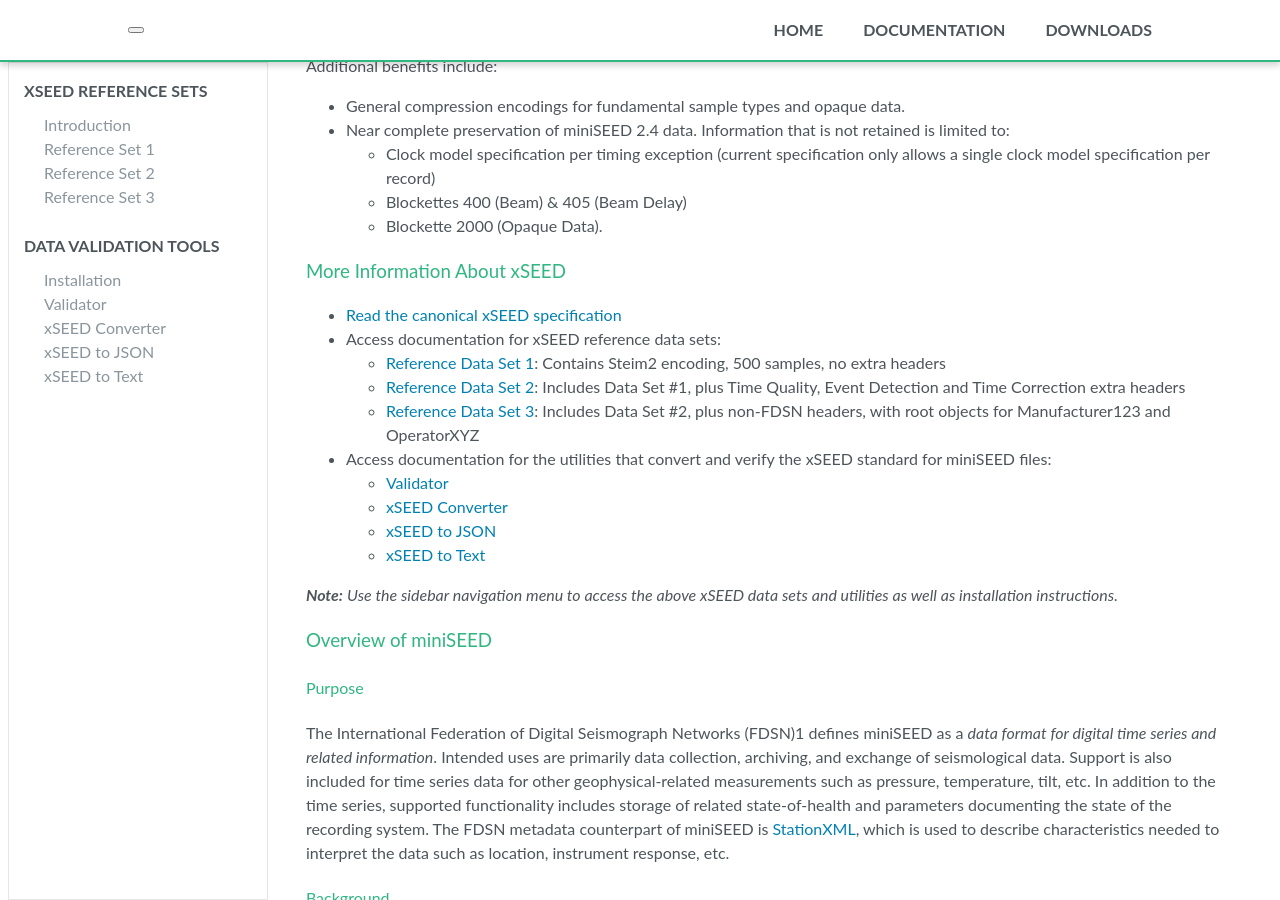
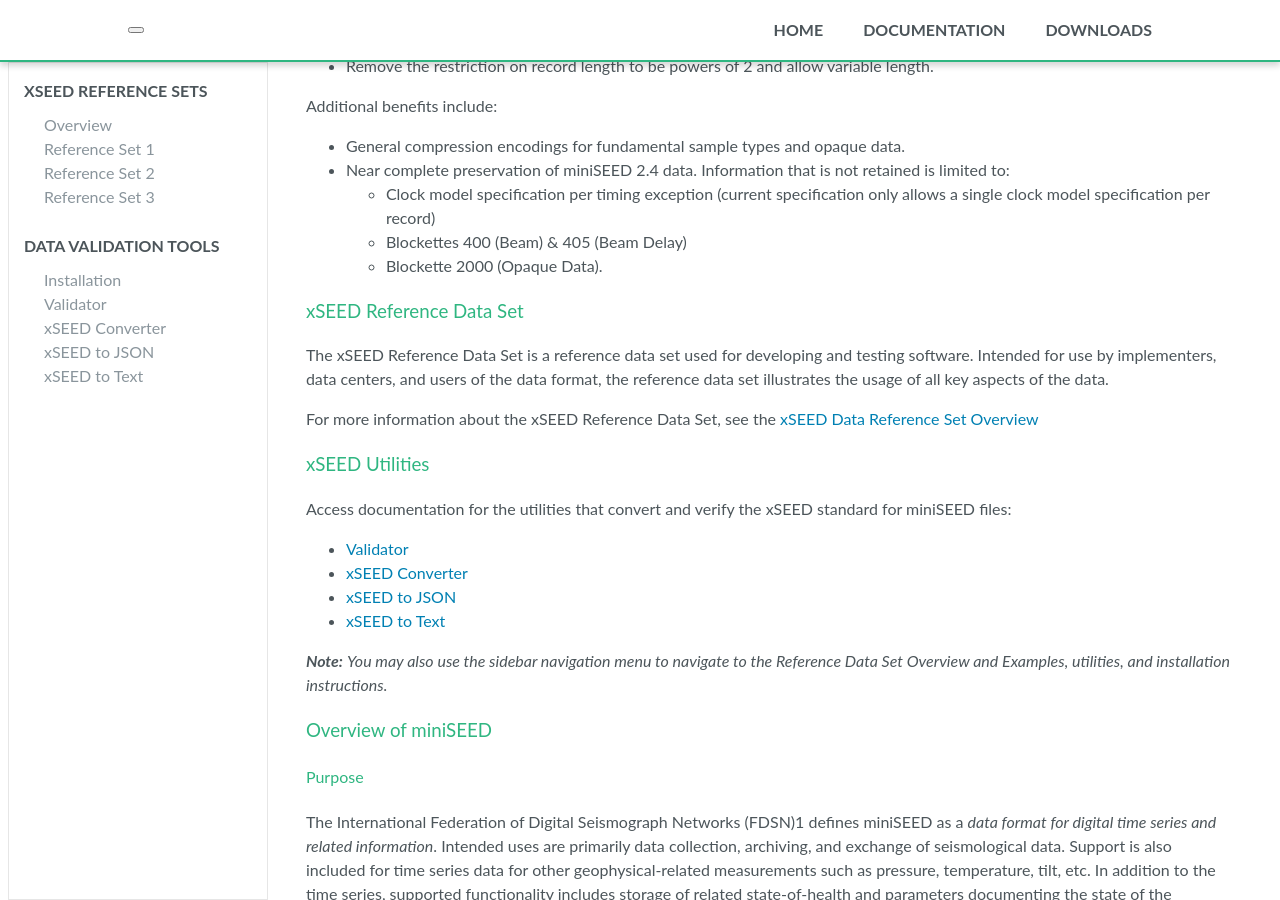
Before and after one commit to jeffreyleifer/xseed-utils, a Jekyll site: the page built from docs/documentation.md, in a window 1280 px wide and 900 px high, scrolled down 1155 px. Built offline with Jekyll 4.4.1, drawn with Linux system fonts in a browser that asks for light colours; nearby versions of some CDN libraries; comment, search, counter and statistics services are not loaded; some of the changed text lies outside the part shown.

Commit message:
Changes to documentation.md and xSEED Ref Set Introduction (changed to Overview)

```diff
--- a/docs/documentation.md
+++ b/docs/documentation.md
@@ -19,7 +19,9 @@ Changes are being proposed to miniSEED due to identifier limitations for:
 
 However, changing the fundamental identifiers requires changes to key fields in miniSEED that would render it incompatible with the current release (2.4). Such a small yet disruptive change affords the opportunity to evolve to xSEED, a next generation time series data format that addresses a number of historical issues and creates new capability to address future needs.
 
-### Benefits of xSEED
+[Read the canonical xSEED specification](https://iris-edu.github.io/xseed-specification/xSEED%20-%20DRAFT%2020180511.pdf).
+
+### xSEED Benefits
 
 xSEED offers the ability to:
 
@@ -51,20 +53,22 @@ Additional benefits include:
   - Blockettes 400 (Beam) & 405 (Beam Delay)
   - Blockette 2000 (Opaque Data).
 
-### More Information About xSEED
+### xSEED Reference Data Set
 
-- [Read the canonical xSEED specification](https://iris-edu.github.io/xseed-specification/xSEED%20-%20DRAFT%2020180511.pdf)
-- Access documentation for xSEED reference data sets:
-  - [Reference Data Set 1](https://xseed.pages.isti.com/xseed-utils/documentation/xSEED%20Reference%20Set/Reference-Set-1/): Contains Steim2 encoding, 500 samples, no extra headers
-  - [Reference Data Set 2](https://xseed.pages.isti.com/xseed-utils/documentation/xSEED%20Reference%20Set/Reference-Set-2/): Includes Data Set #1, plus Time Quality, Event Detection and Time Correction extra headers
-  - [Reference Data Set 3](https://xseed.pages.isti.com/xseed-utils/documentation/xSEED%20Reference%20Set/Reference-Set-3/): Includes Data Set #2, plus non-FDSN headers, with root objects for Manufacturer123 and OperatorXYZ
-- Access documentation for the utilities that convert and verify the xSEED standard for miniSEED files:
-  - [Validator](https://xseed.pages.isti.com/xseed-utils/documentation/Validator/Introduction/)
-  - [xSEED Converter](https://xseed.pages.isti.com/xseed-utils/documentation/xSEED%20to%20Converter/Introduction/)
-  - [xSEED to JSON](https://xseed.pages.isti.com/xseed-utils/documentation/xSEED%20to%20JSON/Introduction/)
-  - [xSEED to Text](https://xseed.pages.isti.com/xseed-utils/documentation/xSEED%20to%20Text/Introduction/)
+The xSEED Reference Data Set is a reference data set used for developing and testing software. Intended for use by implementers, data centers, and users of the data format, the reference data set illustrates the usage of all key aspects of the data.
 
-**_Note:_** *Use the sidebar navigation menu to access the above xSEED data sets and utilities as well as installation instructions.*
+For more information about the xSEED Reference Data Set, see the [xSEED Data Reference Set Overview](https://xseed.pages.isti.com/xseed-utils/documentation/Overview/)
+
+### xSEED Utilities
+
+Access documentation for the utilities that convert and verify the xSEED standard for miniSEED files:
+
+- [Validator](https://xseed.pages.isti.com/xseed-utils/documentation/Validator/Introduction/)
+- [xSEED Converter](https://xseed.pages.isti.com/xseed-utils/documentation/xSEED%20to%20Converter/Introduction/)
+- [xSEED to JSON](https://xseed.pages.isti.com/xseed-utils/documentation/xSEED%20to%20JSON/Introduction/)
+- [xSEED to Text](https://xseed.pages.isti.com/xseed-utils/documentation/xSEED%20to%20Text/Introduction/)
+
+**_Note:_** *You may also use the sidebar navigation menu to navigate to the Reference Data Set Overview and Examples, utilities, and installation instructions.*
 
 ### Overview of miniSEED
 
```
Also changed, not shown: docs/_documentation/xSEED Reference Set/Introduction.md (deleted, +0 -31 lines), docs/_documentation/xSEED Reference Set/Overview.md (added, +38 -0 lines), docs/_documentation/xSEED Reference Set/Reference-Set-1.md (+4 -1 lines).
